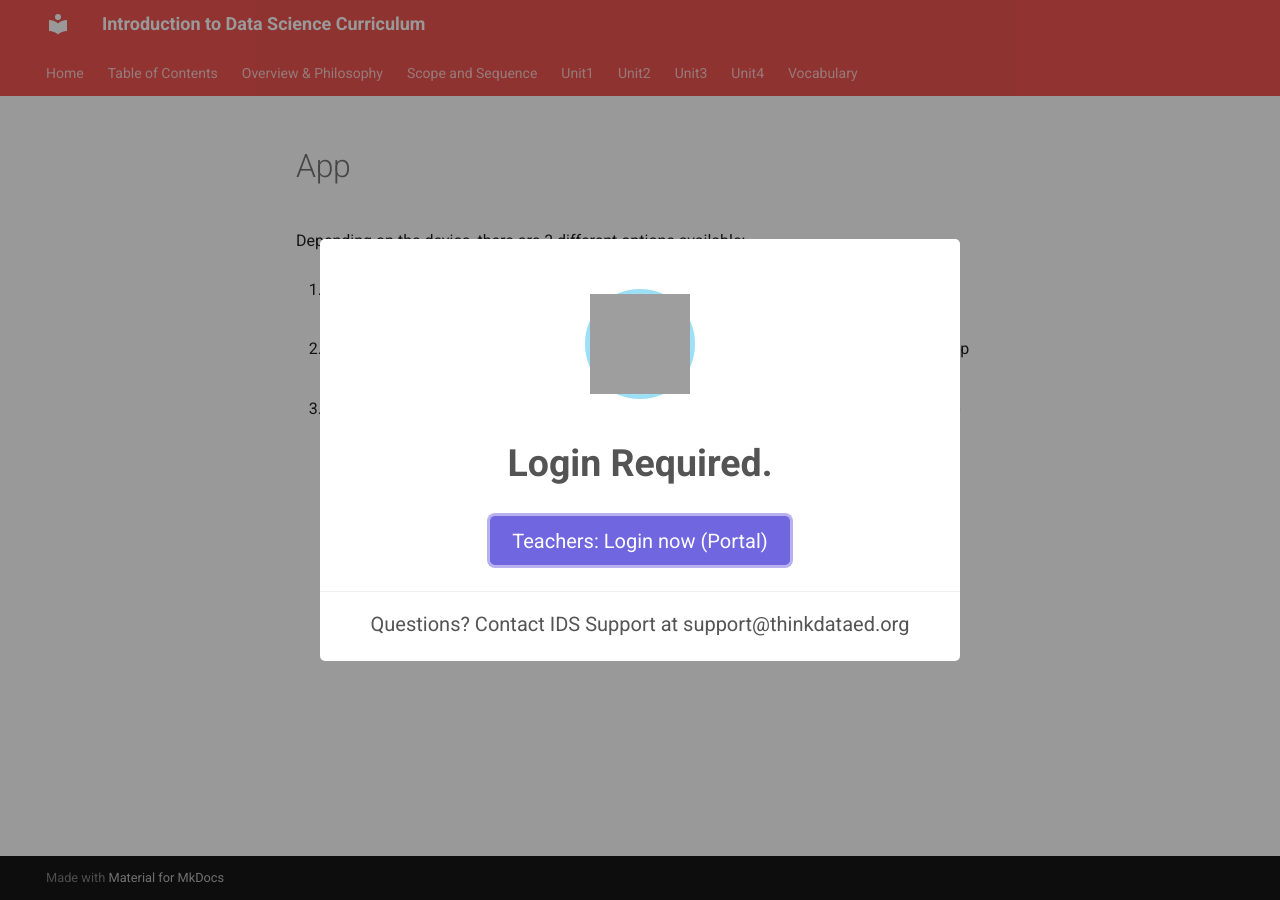
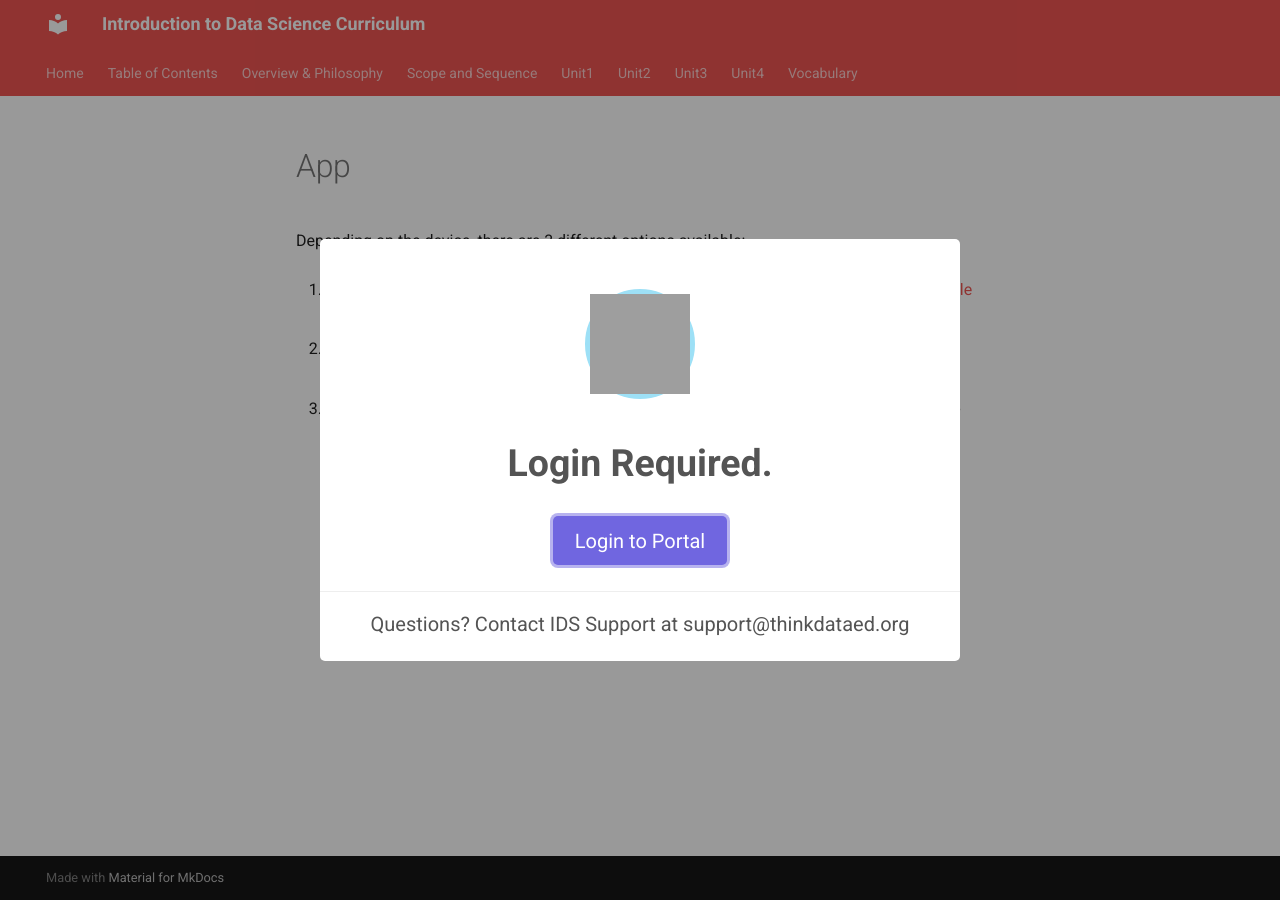
Before and after one commit to ThinkDataEd/student, an MkDocs documentation site: the page built from docs/download/app.md, in a window 1280 px wide, cut to the strip 0-900 px from the top of the page. Built offline with MkDocs 1.6.1 and Material for MkDocs 9.7.7, drawn with Linux system fonts in a browser that asks for light colours; grey boxes are pictures that could not be loaded.

Commit message:
TDE instead if idsucla

```diff
--- a/docs/download/app.md
+++ b/docs/download/app.md
@@ -1,11 +1,11 @@
 Depending on the device, there are 3 different options available:
 
-100. **Android.** A native Android application called “[IDS UCLA](https://play.google.com/store/apps/details?id=edu.ucla.oit.idsucla)” is available from the [Google
+100. **Android.** A native Android application called “[IDS ThinkDataEd](https://play.google.com/store/apps/details?id=org.thinkdataed.app.survey)” is available from the [Google
 Play Store](https://play.google.com/store?hl=en).
 
-100. **iOS (Apple devices)** The mobile application called “[IDS UCLA](https://itunes.apple.com/us/app/ids-ucla/id1422869521)” is available from the iOS
+100. **iOS (Apple devices)** The mobile application called “[IDS ThinkDataEd](https://apps.apple.com/us/app/ids-thinkdata-ed/id6746621731)” is available from the iOS
 App Store.
 
 100. **No mobile device - browser-based version.** For students that do not have a mobile
 device (or an unsupported device, such as a Windows phone or Blackberry), a browser-based
-version to perform data collection is available at [https://tools.idsucla.org](https://tools.idsucla.org "https://tools.idsucla.org")
+version to perform data collection is available at [https://tools.thinkdataed.org](https://tools.thinkdataed.org "https://tools.thinkdataed.org")
--- a/docs/src/extra.js
+++ b/docs/src/extra.js
@@ -83,7 +83,7 @@
 //      showCancelButton: true,
 //      cancelButtonText: 'Visitors: Request Access',
       showConfirmButton: true,
-      confirmButtonText: 'Teachers: Login now (Portal)',
+      confirmButtonText: 'Login to Portal',
       reverseButtons: true,
       footer: 'Questions? Contact IDS Support at support@thinkdataed.org',
       allowOutsideClick: false,
```
Also changed, not shown: README.md (+4 -4 lines), docs/about.md (+2 -2 lines), docs/overview.md (+1 -1 lines).
